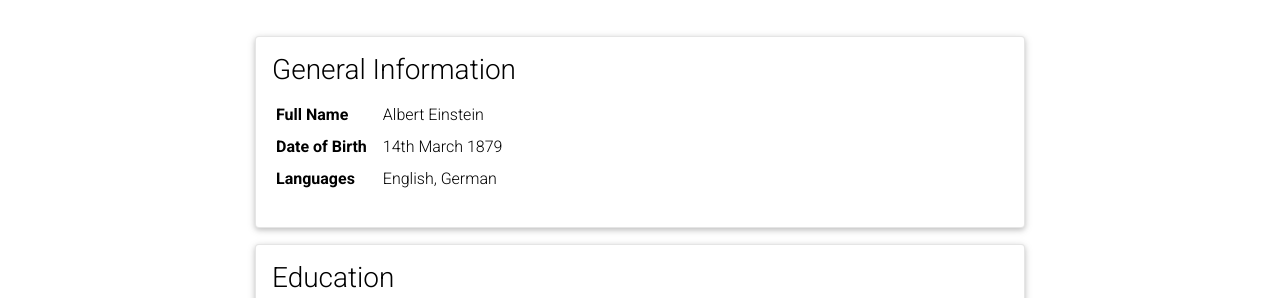
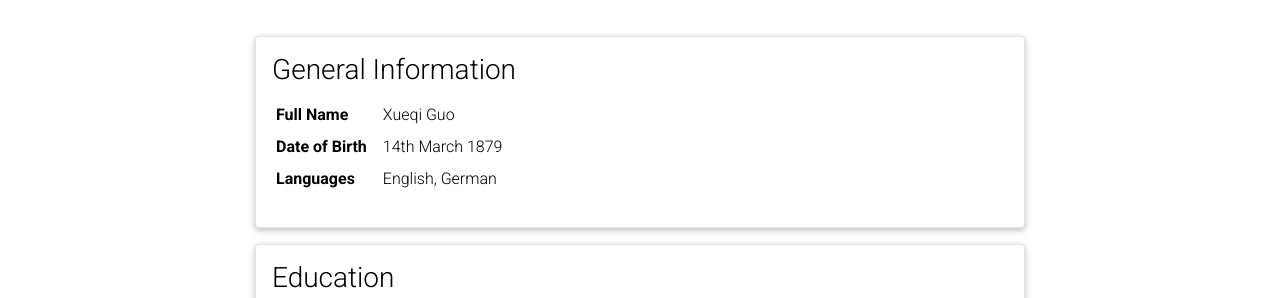
Before and after one commit to gxq1998/gxq1998.github.io, a Jekyll site: the page built from _pages/cv.md, in a window 1280 px wide and 900 px high. Shown: the part 148-446 px from the top of the window. Built offline with Jekyll 4.4.1, drawn with Linux system fonts in a browser that asks for light colours; comment, search, counter and statistics services are not loaded; a style sheet for code colours, icons or effects is not loaded.

Commit message:
Update cv.yml

```diff
--- a/_data/cv.yml
+++ b/_data/cv.yml
@@ -2,7 +2,7 @@
   type: map
   contents:
     - name: Full Name
-      value: Albert Einstein
+      value: Xueqi Guo
     - name: Date of Birth
       value: 14th March 1879
     - name: Languages
```
